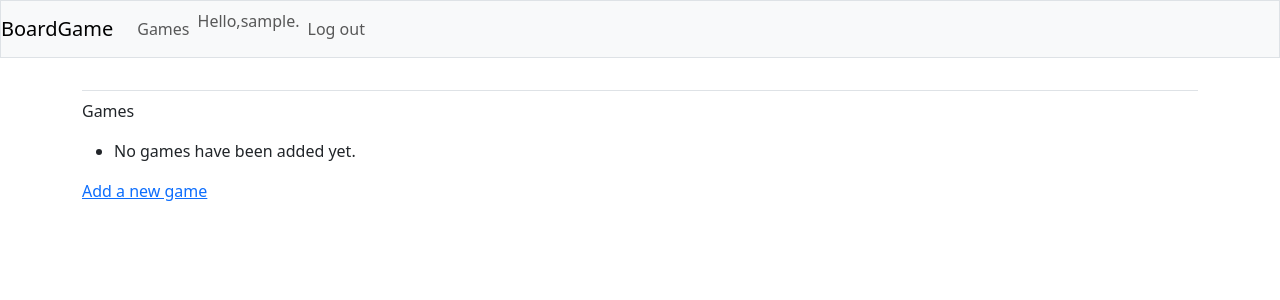
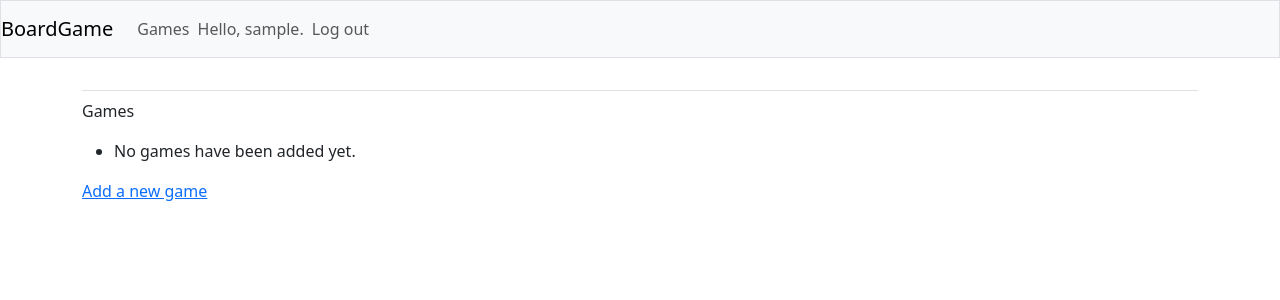
Before and after one commit to kripi-png/DjangoApplicationProgramming, a Django app: page /games/ in a window 1280 px wide. Shown: the top 300 px of the page. Run offline with Django 3.2, Linux system fonts and the light colour scheme; the visitor is signed in with stand-in values (Sample User, id 1); data that the repository does not hold is empty; some libraries are stand-ins or nearby versions.

Commit message:
fixed Hello, username not being aligned correctly

```diff
--- a/board_game/templates/board_game/base.html
+++ b/board_game/templates/board_game/base.html
@@ -28,7 +28,7 @@
         <ul class="navbar-nav ml-auto">
           {% if user.is_authenticated %}
             <li class="nav-item">
-            <span class="navbar-text">Hello,{{user.username}}.</span>
+              <span class="navbar-text" style="display: block;">Hello, {{ user.username }}.</span>
             </li>
             <li class="nav-item">
               <a class="nav-link" href="{% url 'users:logout' %}">Log out</a>
```
Lines whose indentation alone changed are shown as unchanged.
